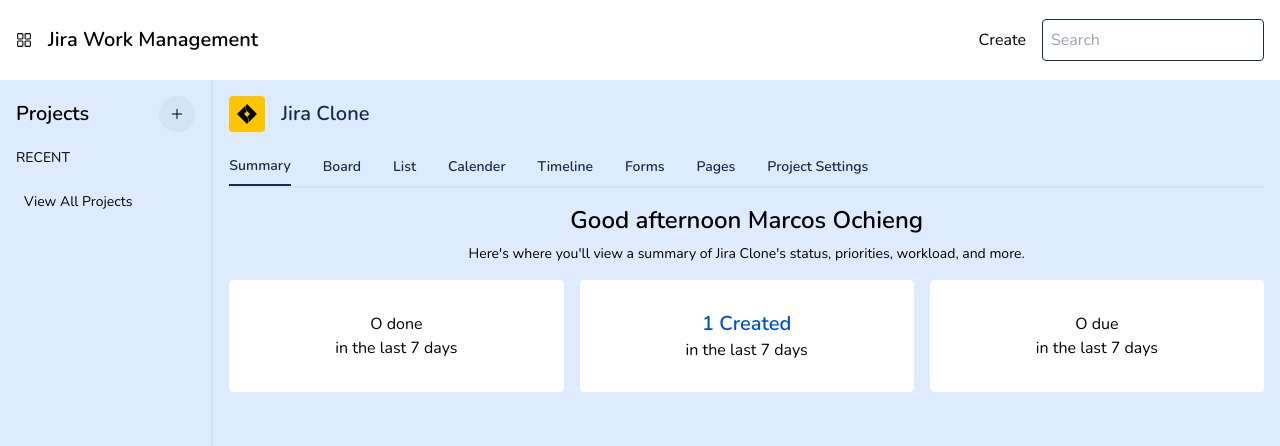
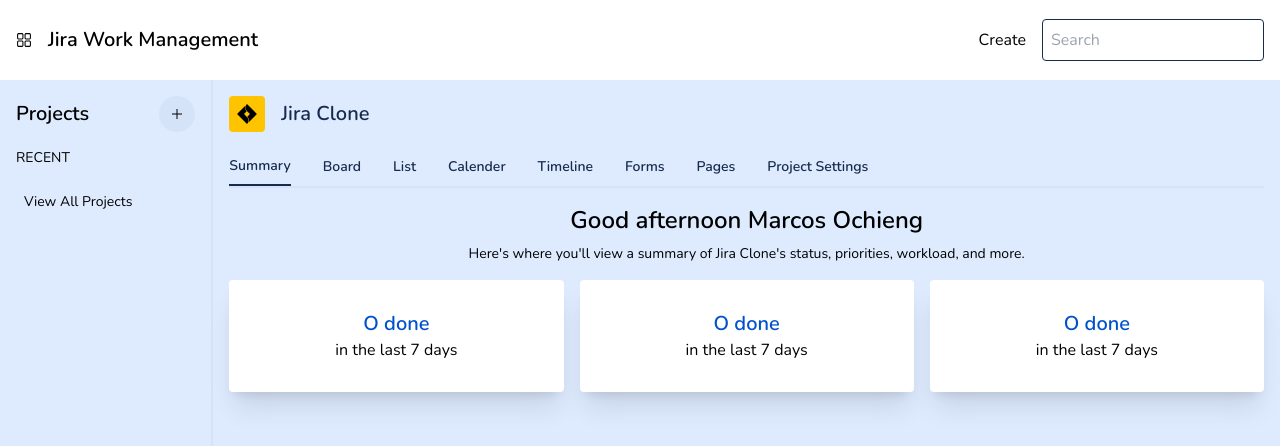
Before and after one commit to Marcos8060/Jira-front-end, a Next.js app: page / in a window 1280 px wide. Shown: the top 446 px of the page. Built offline with nearby package versions, Linux system fonts and the light colour scheme; a web font is replaced by a local one.

Commit message:
made minor improvements in summary tab

```diff
--- a/src/components/Summary.js
+++ b/src/components/Summary.js
@@ -1,26 +1,44 @@
 import React from "react";
 
 const Summary = () => {
+  const summary = [
+    {
+      title: "O done",
+      duration: 'in the last 7 days'
+    },
+    {
+      title: "O done",
+      duration: 'in the last 7 days'
+    },
+    {
+      title: "O done",
+      duration: 'in the last 7 days'
+    },
+  ];
   return (
     <>
       <section>
         <div className="text-center space-y-2">
-          <h1 className="font-semibold text-2xl">Good afternoon Marcos Ochieng</h1>
+          <h1 className="font-semibold text-2xl">
+            Good afternoon Marcos Ochieng
+          </h1>
           <p className="text-sm">
             Here's where you'll view a summary of Jira Clone's status,
             priorities, workload, and more.
           </p>
         </div>
         <div className="grid grid-cols-3 gap-4 my-4">
-          <div className="bg-white rounded p-4 text-center h-28 flex items-center justify-center">
-            <h1>O done <br /> in the last 7 days</h1>
-          </div>
-          <div className="bg-white rounded p-4 text-center h-28 flex items-center justify-center">
-            <h1><span className="text-rblue font-semibold text-xl">1 Created </span> <br />in the last 7 days</h1>
-          </div>
-          <div className="bg-white rounded p-4 text-center h-28 flex items-center justify-center">
-            <h1>O due <br /> in the last 7 days</h1>
-          </div>
+          {summary.map((summary, index) => (
+            <div key={index} className="bg-white rounded shadow-xl p-4 text-center h-28 flex items-center justify-center">
+              <h1>
+                <span className="text-rblue font-semibold text-xl">
+                  {summary.title}
+                </span>
+                <br />
+                {summary.duration}
+              </h1>
+            </div>
+          ))}
         </div>
       </section>
     </>
```
